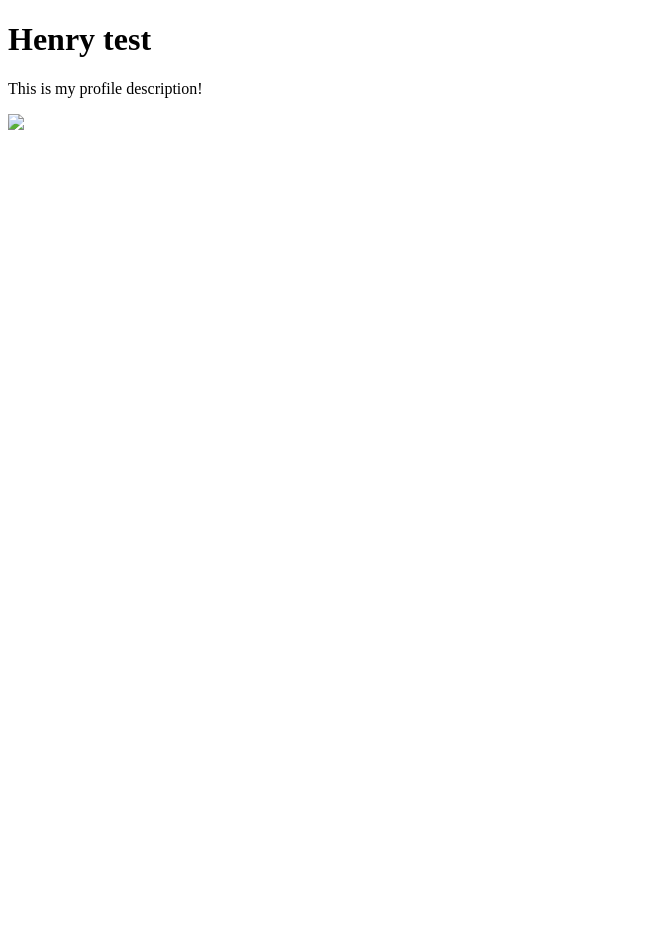
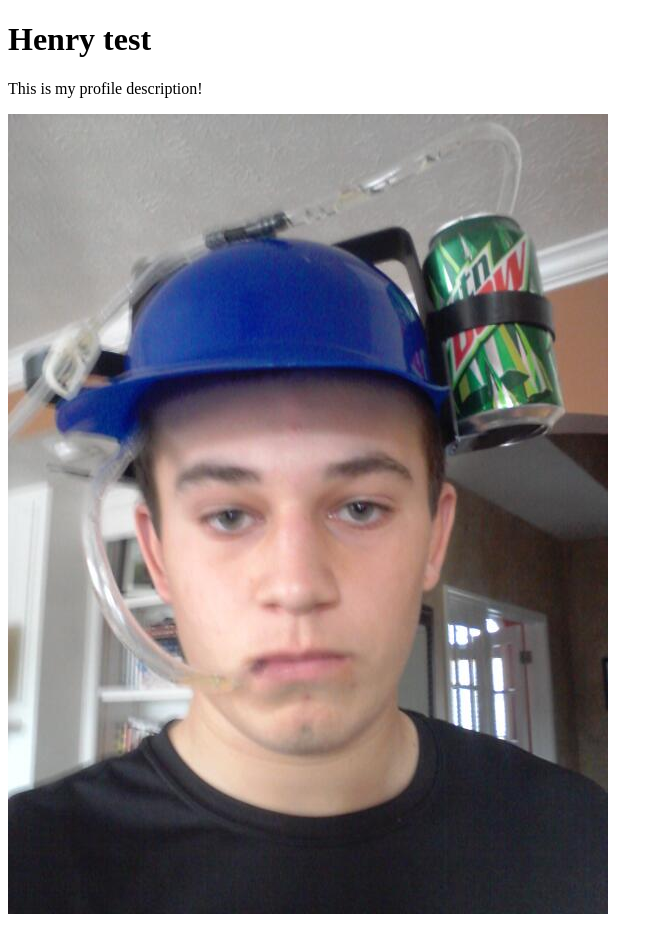
Before and after one commit to phil-smith-k/TeamGit, a plain HTML site: page index.html in a window 1280 px wide. Shown: the whole page, without its empty margins (0-663 px from the left). Before the commit the page ends 800 px from the top, so only its background shows below. Drawn offline with Linux system fonts and the light colour scheme.

Commit message:
Image Added

```diff
--- a/index.html
+++ b/index.html
@@ -8,6 +8,6 @@
 <body>
     <h1>Henry test</h1>
     <p>This is my profile description!</p>
-    <img src="../Twitter/mtndew">
+    <img src="/mtndew.jpg">
 </body>
 </html>
```
Also changed, not shown: mtndew.jpg (added).
